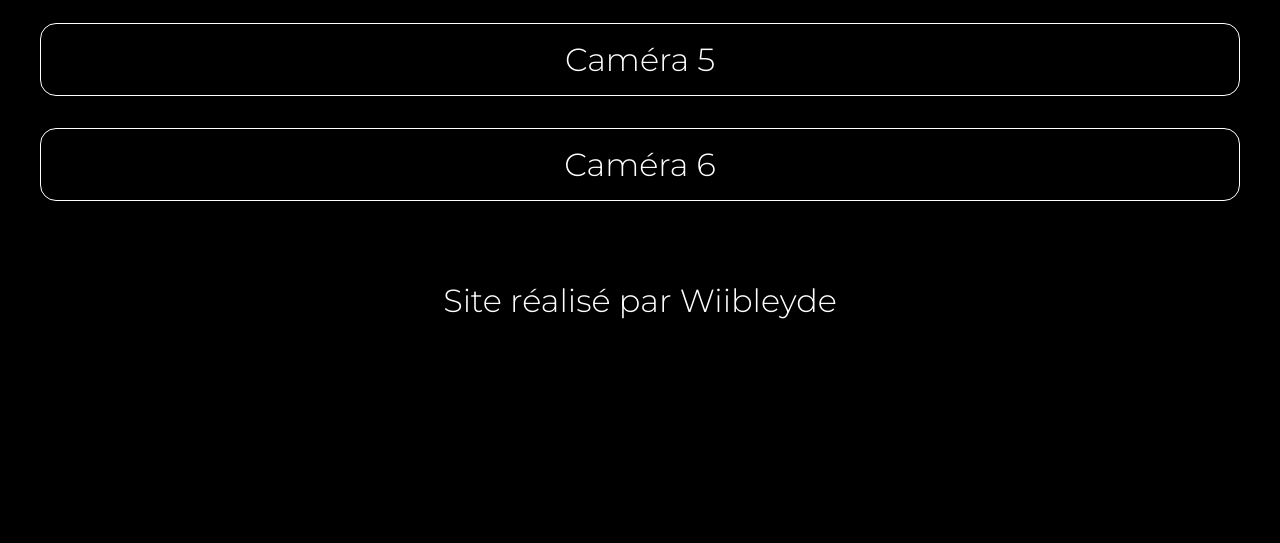
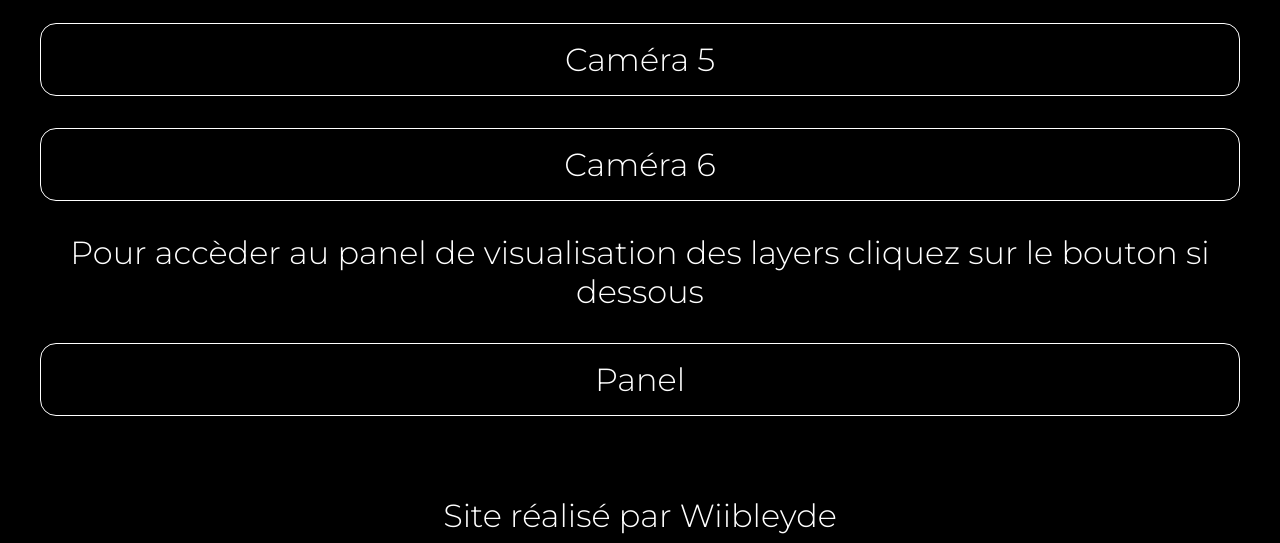
Before and after one commit to Wiibleyde/ObsSceneTally, a Python web app: template templates/index.html in a window 1280 px wide. Shown: the part 670-1213 px from the top of the page. Before the commit the page ends 989 px from the top, so only its background shows below. Run offline with Jinja, Linux system fonts and the light colour scheme; the template is opened without the code that fills it, so the values that code supplies are empty.

Commit message:
Update of html (make multiple file to remove js and css inside html)
Signed-off-by: Wiibleyde <nathan@bonnell.fr>

```diff
--- /dev/null
+++ b/static/style.css
@@ -0,0 +1,71 @@
+@import url('https://fonts.googleapis.com/css2?family=Montserrat:wght@300&display=swap');
+
+body {
+    font-family: 'Montserrat', sans-serif;
+    color: white;
+    background-color: black;
+    text-align: center;
+}
+
+h1 {
+    font-size: 9rem;
+    margin: 0;
+}
+
+p {
+    font-size: 5rem;
+    margin: 0;
+}
+
+.bodyH1 {
+    font-size: 5rem;
+    margin: 0;
+}
+
+.bodyP {
+    font-size: 2rem;
+    margin: 0;
+}
+
+ul {
+    list-style-type: none;
+    padding: 0;
+}
+
+li {
+    margin: 2rem;
+    padding: 1rem;
+    /* padding-bottom: 1rem; */
+    border: 1px solid white;
+    border-radius: 1rem;
+}
+
+a {
+    color: white;
+    text-decoration: none;
+    font-size: 2rem;
+}
+
+a:hover {
+    color: gray;
+}
+
+a:active {
+    color: gray;
+}
+
+a:visited {
+    color: white;
+}
+
+a:focus {
+    color: gray;
+}
+
+a:link {
+    color: white;
+}
+
+footer {
+    margin-top: 5rem;
+}
--- a/templates/index.html
+++ b/templates/index.html
@@ -3,84 +3,27 @@
     <head>
         <meta charset="UTF-8">
         <meta name="viewport" content="width=device-width, initial-scale=1.0">
-        <title>Index - Tally</title>
-        <style>
-            @import url('https://fonts.googleapis.com/css2?family=Montserrat:wght@300&display=swap');
-
-            body {
-                font-family: 'Montserrat', sans-serif;
-                color: white;
-                background-color: black;
-                text-align: center;
-            }
-
-            h1 {
-                font-size: 5rem;
-                margin: 0;
-            }
-
-            p {
-                font-size: 2rem;
-                margin: 0;
-            }
-
-            ul {
-                list-style-type: none;
-                padding: 0;
-            }
-
-            li {
-                margin: 2rem;
-                padding: 1rem;
-                /* padding-bottom: 1rem; */
-                border: 1px solid white;
-                border-radius: 1rem;
-            }
-
-            a {
-                color: white;
-                text-decoration: none;
-                font-size: 2rem;
-            }
-
-            a:hover {
-                color: gray;
-            }
-
-            a:active {
-                color: gray;
-            }
-
-            a:visited {
-                color: white;
-            }
-
-            a:focus {
-                color: gray;
-            }
-
-            a:link {
-                color: white;
-            }
-
-            footer {
-                margin-top: 5rem;
-            }
-        </style>
+        <link rel="shortcut icon" href="/static/wiibleyde.png">
+        <link rel="stylesheet" href="/static/style.css">
+        <title>Tally - Home</title>
     </head>
     <body>
-        <h1>Bienvenue sur le site tally de Wiibleyde</h1>
-        <p>Vous pouvez accéder aux caméras en cliquant sur les liens ci-dessous</p>
+        <h1 class="bodyH1">Bienvenue sur le site tally de Wiibleyde</h1>
+        <p class="bodyP">Vous pouvez accéder aux caméras en cliquant sur les liens ci-dessous</p>
         <ul>
-            <li><a href="/cam?camId=1">Caméra 1</a></li>
-            <li><a href="/cam?camId=2">Caméra 2</a></li>
-            <li><a href="/cam?camId=3">Caméra 3</a></li>
-            <li><a href="/cam?camId=4">Caméra 4</a></li>
-            <li><a href="/cam?camId=5">Caméra 5</a></li>
-            <li><a href="/cam?camId=6">Caméra 6</a></li>
+            <a href="/cam?camId=1"><li>Caméra 1</li></a>
+            <a href="/cam?camId=2"><li>Caméra 2</li></a>
+            <a href="/cam?camId=3"><li>Caméra 3</li></a>
+            <a href="/cam?camId=4"><li>Caméra 4</li></a>
+            <a href="/cam?camId=5"><li>Caméra 5</li></a>
+            <a href="/cam?camId=6"><li>Caméra 6</li></a>
+        </ul>
+        <p class="bodyP">Pour accèder au panel de visualisation des layers cliquez sur le bouton si dessous</p>
+        <ul>
+            <a href="/panel"><li>Panel</li></a>
         </ul>
     </body>
     <footer>
-        <p>Site réalisé par <a href="https://github.com/Wiibleyde/ObsSceneTally">Wiibleyde</a></p>
+        <p class="bodyP">Site réalisé par <a href="https://github.com/Wiibleyde/ObsSceneTally">Wiibleyde</a></p>
     </footer>
 </html>
```
Also changed, not shown: static/layers.js (added, +54 -0 lines), templates/panel.html (+4 -77 lines), templates/show_camera.html (+7 -26 lines), static/wiibleyde.png (added), 1 other file.
